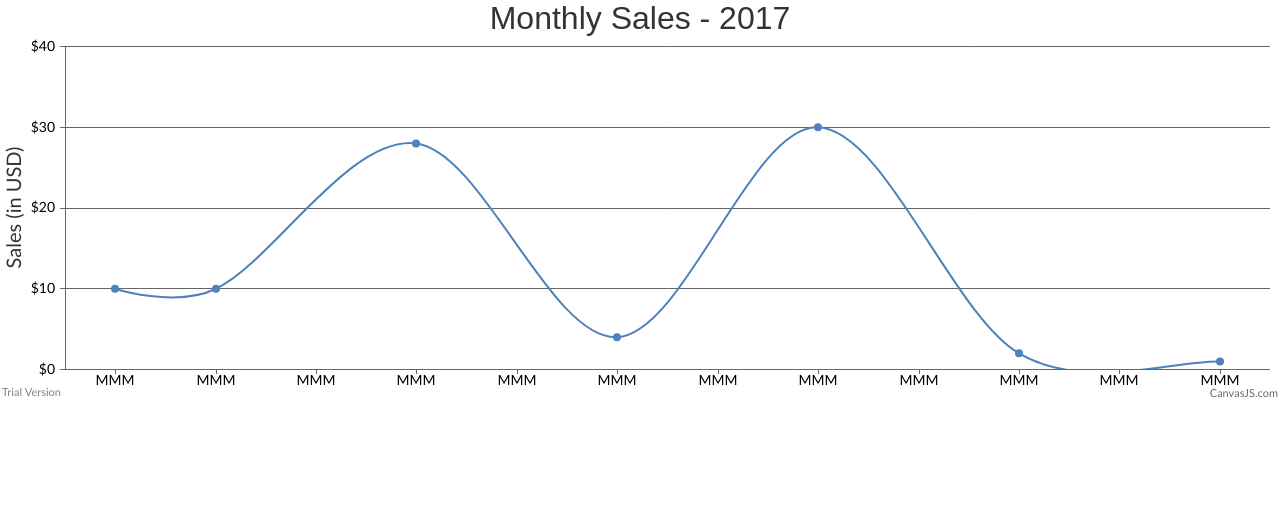
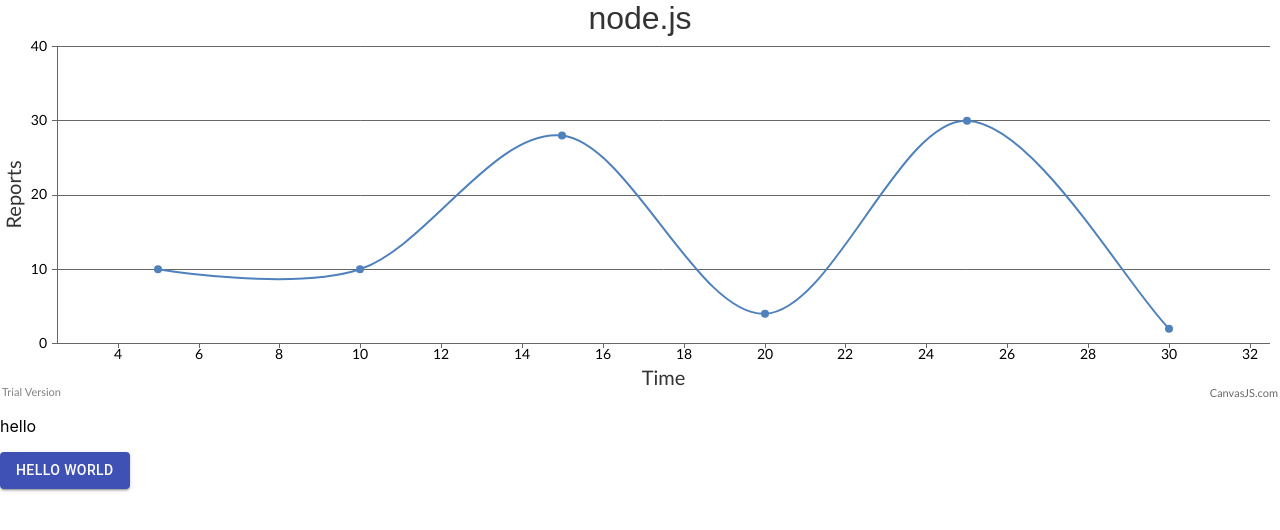
Before and after one commit to jennifer-s19/lmuhacks, a React (Create React App) app: page / in a window 1280 px wide. Shown: the top 530 px of the page. Built offline with nearby package versions, Linux system fonts and the light colour scheme.

Commit message:
Made button, set up material UI

```diff
--- a/package.json
+++ b/package.json
@@ -3,6 +3,7 @@
   "version": "0.1.0",
   "private": true,
   "dependencies": {
+    "@material-ui/core": "^4.9.0",
     "@testing-library/jest-dom": "^4.2.4",
     "@testing-library/react": "^9.4.0",
     "@testing-library/user-event": "^7.2.1",
--- a/src/App.js
+++ b/src/App.js
@@ -1,7 +1,11 @@
 /* App.js */
+//import
 import React from 'react';
 import logo from './logo.svg';
 import './App.css';
+
+import ReactDOM from 'react-dom';
+import Button from '@material-ui/core/Button';
 
 import CanvasJSReact from './assets/canvasjs.react';
 //var React = require('react');
@@ -14,14 +18,14 @@ class App extends Component {
 		const options = {
 			animationEnabled: true,
 			title:{
-				text: "Monthly Sales - 2017"
+				text: "node.js"
 			},
 			axisX: {
-				valueFormatString: "MMM"
+        title: "Time",
+        valueFormatString: "#"
 			},
 			axisY: {
-				title: "Sales (in USD)",
-				prefix: "$",
+				title: "Reports",
 				includeZero: false
 			},
 			data: [{
@@ -33,11 +37,10 @@ class App extends Component {
 				dataPoints: [
           { x: 5, y: 10 },
           { x: 10, y: 10 },
-					{ x: 20, y: 28 },
-					{ x: 30, y: 4 },
-					{ x: 40, y: 30 },
-					{ x: 50, y: 2 },
-					{ x: 60, y: 1 },
+					{ x: 15, y: 28 },
+					{ x: 20, y: 4 },
+					{ x: 25, y: 30 },
+					{ x: 30, y: 2 },
 				]
 			}]
 		}
@@ -47,40 +50,14 @@ class App extends Component {
 				/* onRef={ref => this.chart = ref} */
 			/>
 			{/*You can get reference to the chart instance as shown above using onRef. This allows you to access all chart properties and methods*/}
-		</div>
+      <p>hello</p>
+      <Button variant="contained" color="primary">
+      Hello World
+    </Button>
+    </div>
 		);
-	}
+  }
 }
-export default App;
 
 
-
-
-
-
-
-// import React from 'react';
-// import logo from './logo.svg';
-// import './App.css';
-
-// function App() {
-//   return (
-//     <div className="App">
-//       <header className="App-header">
-//         <p>
-//           Edit <code>src/App.js</code> and save to reload.
-//         </p>
-//         <a
-//           className="App-link"
-//           href="https://reactjs.org"
-//           target="_blank"
-//           rel="noopener noreferrer"
-//         >
-//           Learn React
-//         </a>
-//       </header>
-//     </div>
-//   );
-// }
-
-// export default App;
+export default App;
```
Also changed, not shown: 1 other file (tests, documents, lock files or other folders).
